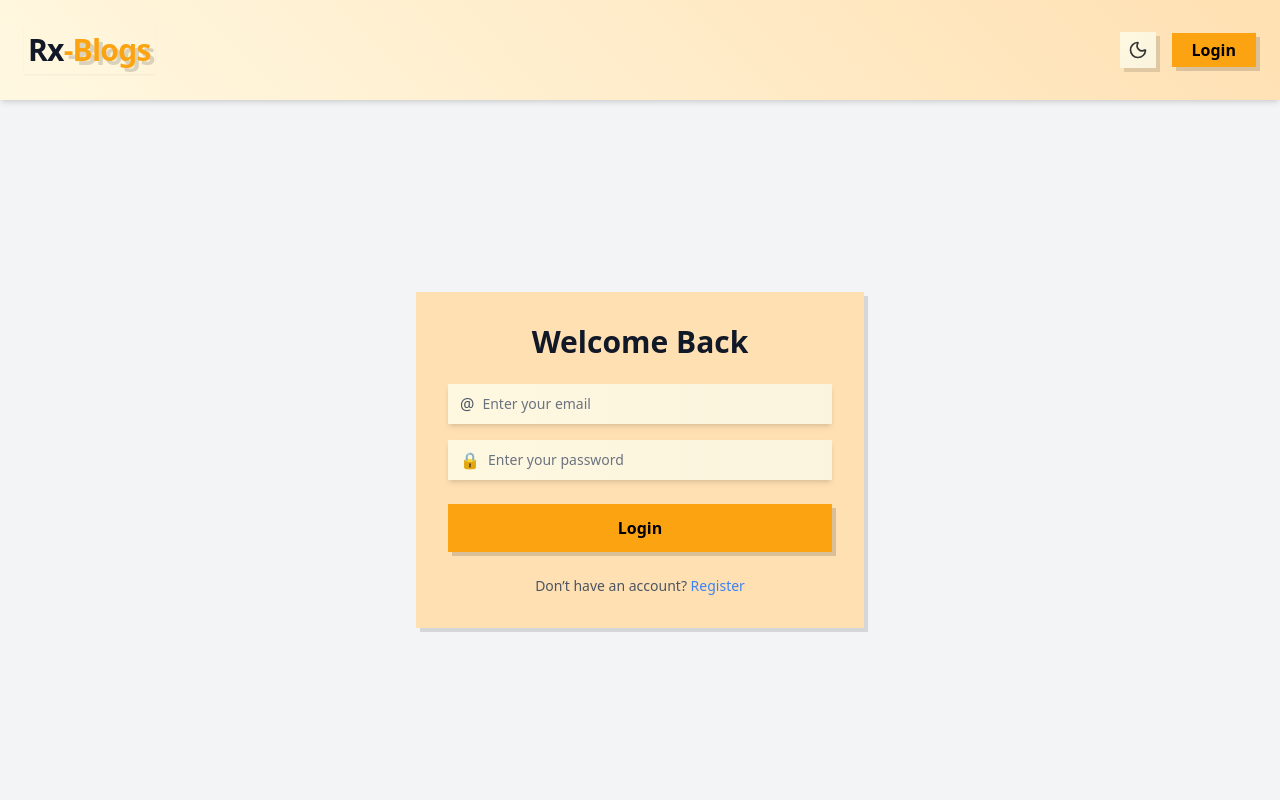
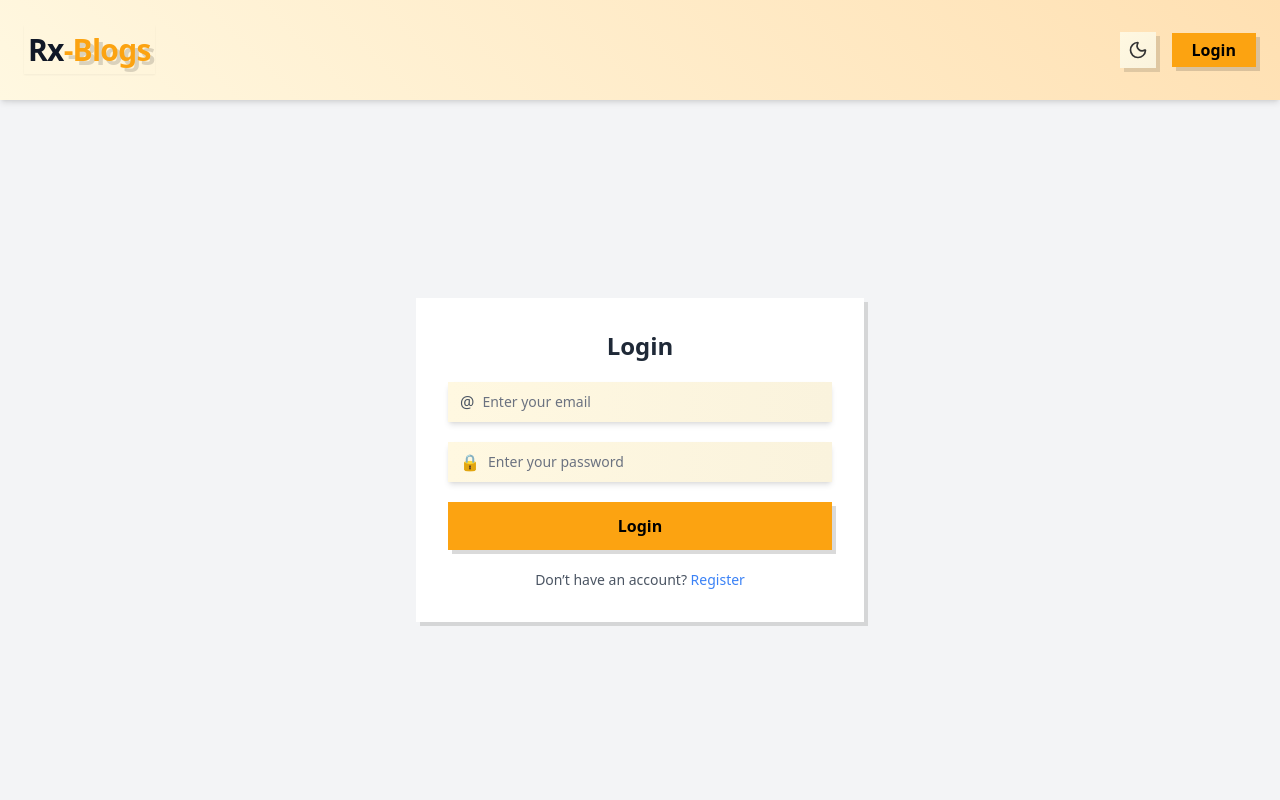
Before and after one commit to ChandanRx/Rx_Blogs_MERN, a React (Vite) app in the folder client/: page /login in a window 1280 px wide. Shown: the top 800 px of the page. Built offline with nearby package versions, Linux system fonts and the light colour scheme.

Commit message:
Update Login.jsx

```diff
--- a/client/src/pages/Login.jsx
+++ b/client/src/pages/Login.jsx
@@ -46,32 +46,32 @@ const Login = () => {
     <div className="min-h-[90vh] flex items-center justify-center bg-gray-100 dark:bg-[#000] transition-colors duration-300">
      <motion.form
   onSubmit={handleLogin}
-        initial={{ opacity: 0, y: 40 }}
-        animate={{ opacity: 1, y: 0 }}
-        transition={{ duration: 0.6, ease: "easeOut" }}
-        className="shadow-[4px_4px_0px_#00000020] rounded-none bg-gradient-to-br from-[#ffe0b2] to-[#ffe0b2] dark:from-[#1e1e1e] dark:to-[#2c2c2c] transition duration-300 dark:shadow-[2px_2px_0px_#FFD194] w-full max-w-md p-8"
+  initial={{ opacity: 0, scale: 0.95, y: 30 }}
+  animate={{ opacity: 1, scale: 1, y: 0 }}
+  transition={{ duration: 0.6, ease: [0.25, 0.8, 0.25, 1] }}
+  className="shadow-[4px_4px_0px_#00000020] rounded-none bg-gradient-to-br from-[#fff] to-[#fff] dark:from-[#1e1e1e] dark:to-[#2c2c2c] p-8 w-full max-w-md space-y-5 dark:shadow-[2px_2px_0px_#FFD194]"
 >
   <motion.h2
-          initial={{ opacity: 0, y: 20 }}
+    initial={{ opacity: 0, y: -20 }}
     animate={{ opacity: 1, y: 0 }}
-          transition={{ delay: 0.2 }}
-          className="text-3xl font-extrabold text-center text-gray-900 dark:text-white mb-6"
+    transition={{ duration: 0.6 }}
+    className="text-2xl font-bold text-center text-gray-800 dark:text-white"
   >
-          Welcome Back
+    Login
   </motion.h2>
 
   {error && (
-          <motion.div
+    <motion.p
       initial={{ opacity: 0 }}
       animate={{ opacity: 1 }}
-            className="mb-4 text-center text-sm text-red-500 bg-red-100 dark:bg-red-900 dark:text-red-300 px-4 py-2 rounded"
+      transition={{ delay: 0.2 }}
+      className="text-red-500 text-center"
     >
       {error}
-          </motion.div>
+    </motion.p>
   )}
 
   <motion.div
-          className="space-y-4"
     initial="hidden"
     animate="show"
     variants={{
@@ -82,14 +82,14 @@ const Login = () => {
         },
       },
     }}
+    className="space-y-5"
   >
-
     <motion.div
       variants={{
         hidden: { opacity: 0, y: 20 },
         show: { opacity: 1, y: 0 },
       }}
-            className="flex items-center gap-2 bg-gradient-to-r from-[#FFF8E1] to-[#FAF3DD] dark:from-[#1e1e1e] dark:to-[#2c2c2c] px-3 py-2 w-full shadow-md dark:shadow-[2px_2px_0px_#FFD194] rounded-none"
+      className="flex items-center gap-2 bg-gradient-to-r from-[#FFF8E1] to-[#FAF3DD] dark:from-[#1e1e1e] dark:to-[#2c2c2c] px-3 py-2 w-full shadow-md rounded-none"
     >
       <span className="text-gray-600 dark:text-gray-300">@</span>
       <input
@@ -102,13 +102,12 @@ const Login = () => {
       />
     </motion.div>
 
-
     <motion.div
       variants={{
         hidden: { opacity: 0, y: 20 },
         show: { opacity: 1, y: 0 },
       }}
-            className="flex items-center gap-2 bg-gradient-to-r from-[#FFF8E1] to-[#FAF3DD] dark:from-[#1e1e1e] dark:to-[#2c2c2c] px-3 py-2 w-full shadow-md dark:shadow-[2px_2px_0px_#FFD194] rounded-none"
+      className="flex items-center gap-2 bg-gradient-to-r from-[#FFF8E1] to-[#FAF3DD] dark:from-[#1e1e1e] dark:to-[#2c2c2c] px-3 py-2 w-full shadow-md rounded-none"
     >
       <span className="text-gray-600 dark:text-gray-300">🔒</span>
       <input
@@ -121,7 +120,6 @@ const Login = () => {
       />
     </motion.div>
   </motion.div>
-
 
   <motion.button
     type="submit"
@@ -138,12 +136,8 @@ const Login = () => {
     )}
   </motion.button>
 
-        <motion.p
-          initial={{ opacity: 0, y: 10 }}
-          animate={{ opacity: 1, y: 0 }}
-          transition={{ delay: 0.9 }}
-          className="mt-6 text-center text-sm text-gray-600 dark:text-gray-400"
-        >
+
+  <p className="text-sm text-center text-gray-600 dark:text-gray-300">
     Don’t have an account?{" "}
     <span
       onClick={() => navigate("/register")}
@@ -151,8 +145,9 @@ const Login = () => {
     >
       Register
     </span>
-        </motion.p>
+  </p>
 </motion.form>
+
     </div>
   );
 };
```
Lines whose indentation alone changed are shown as unchanged.
